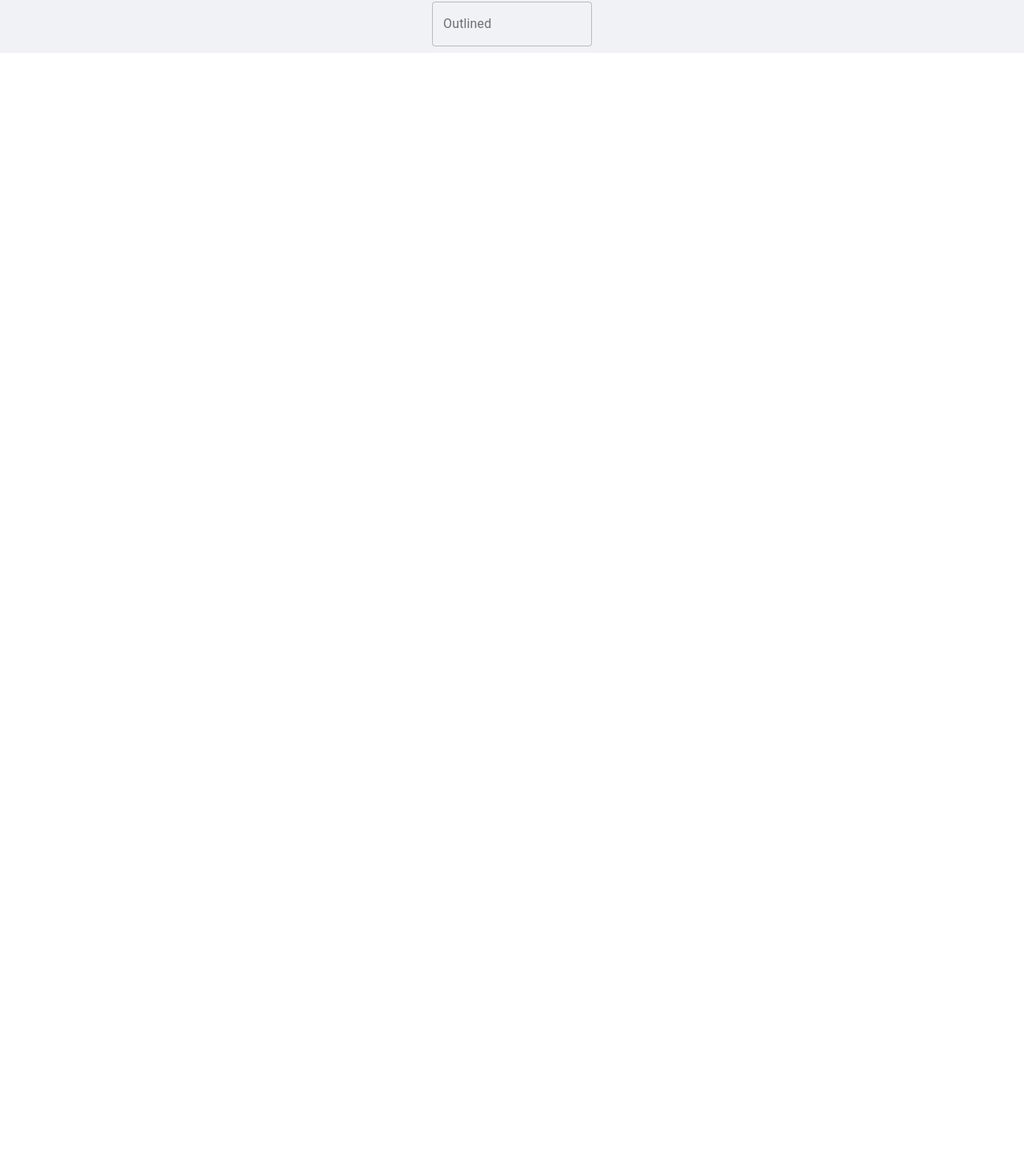
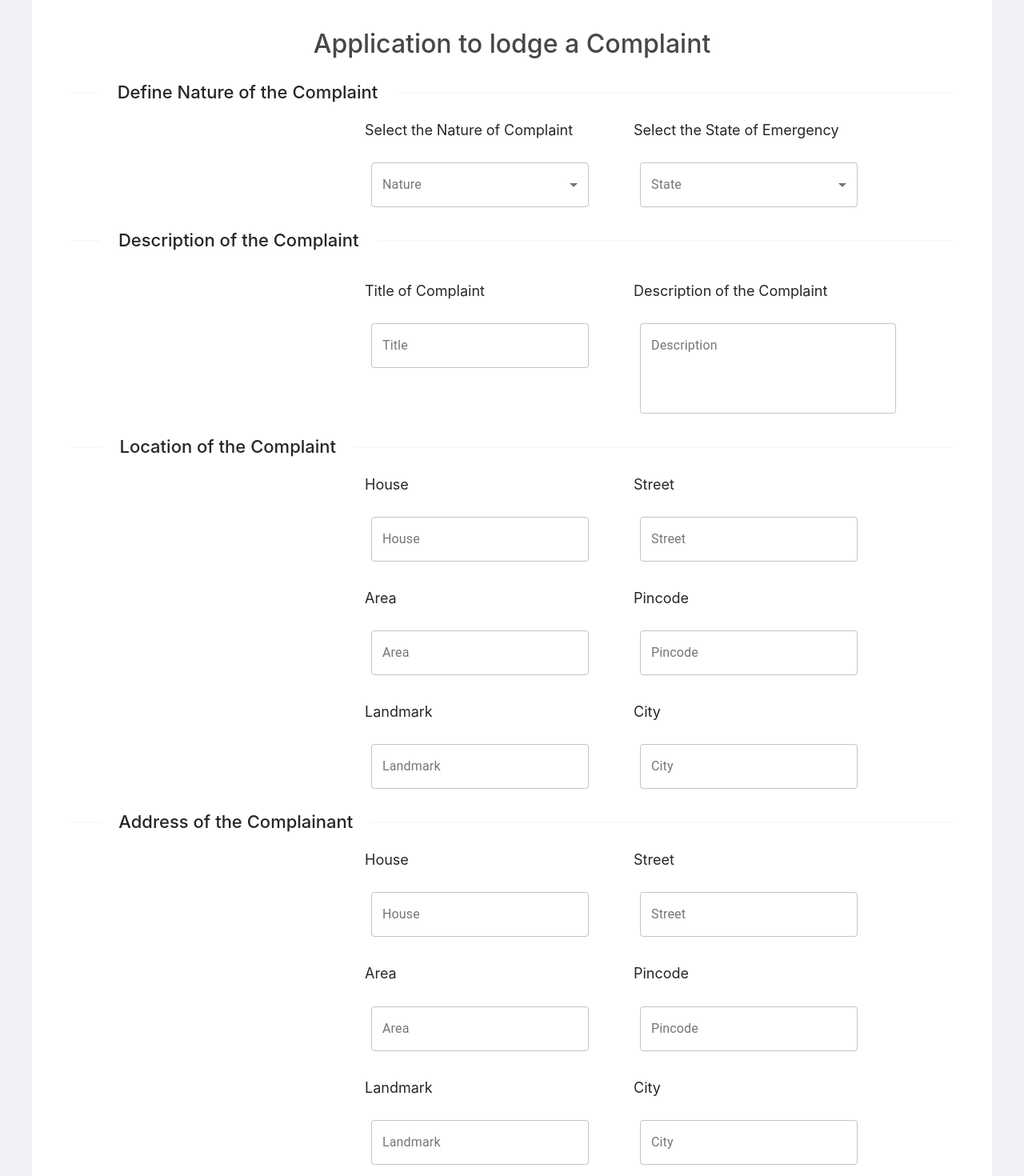
Before and after one commit to arpitm859/Road-App, a React (Create React App) app in the folder client/: page /complains in a window 1280 px wide. Shown: the part 136-1606 px from the top of the page at 80% size. Before the commit the page ends 800 px from the top, so only its background shows below. Built offline with nearby package versions, Linux system fonts and the light colour scheme.

Commit message:
updated form frontend

```diff
--- a/client/src/App.css
+++ b/client/src/App.css
@@ -1,4 +1,4 @@
 .App {
-  text-align: center;
+  /* text-align: center; */
   background-color: #F0F2F5;
 }
--- a/client/src/components/complainCard/complainCard.jsx
+++ b/client/src/components/complainCard/complainCard.jsx
@@ -8,7 +8,7 @@ import './complainCard.css'
 
 const ComplainCard = ({ date, title, id, address, city, onSubmit, upvotes }) => {
 	const [progress, setProgress] = useState(0);
-	useEffect((id) => {
+	useEffect(() => {
 		const config = {
 			headers: {
 				Authorization: 'Bearer ' + localStorage.getItem('token'),
--- /dev/null
+++ b/client/src/pages/complains/complains.css
@@ -0,0 +1,10 @@
+.complaintHeading{
+      color: #454749;
+
+}
+
+.rowC{
+      display:flex;
+      flex-direction:row;
+      margin-left: 20rem;
+}
--- a/client/src/pages/complains/complains.jsx
+++ b/client/src/pages/complains/complains.jsx
@@ -2,7 +2,10 @@ import { React, useState } from 'react';
 import { useHistory } from 'react-router-dom';
 import axios from 'axios';
 import TextField from '@material-ui/core/TextField';
+import MenuItem from '@material-ui/core/MenuItem';
 import { makeStyles } from '@material-ui/core/styles';
+import './complains.css'
+import { Divider, Button } from 'antd';
 
 const useStyles = makeStyles((theme) => ({
 	root: {
@@ -10,10 +13,95 @@ const useStyles = makeStyles((theme) => ({
 			margin: theme.spacing(1),
 			width: 200,
 		},
+		backgroundColor:'white',
+		margin: '2.5rem',
+		padding: '3rem'
 	},
+
 }));
+
 const Complains = () => {
+
 	const history = useHistory();
+
+	const [type, setType] = useState();
+	const handleChange = (event) => {
+		setType(event.target.value);
+	};
+
+	const [title, setTitle] = useState();
+	const [description, setDescription] = useState();
+	const [house, setHouse] = useState();
+	const [street, setStreet] = useState();
+	const [area, setArea] = useState();
+	const [pincode, setPincode] = useState();
+	const [landmark, setLandmark] = useState();
+	const [city, setCity] = useState();
+
+	const [chouse, setCHouse] = useState();
+	const [cstreet, setCStreet] = useState();
+	const [carea, setCArea] = useState();
+	const [cpincode, setCPincode] = useState();
+	const [clandmark, setCLandmark] = useState();
+	const [ccity, setCCity] = useState();
+
+	const handleTitle = (event) => {
+	setTitle(event.target.value);
+	};
+
+	const handleDescription = (event) => {
+		setDescription(event.target.value);
+	};
+
+
+	const handleCHouse = (event) => {
+		setCHouse(event.target.value);
+	};
+
+	const handleCStreet = (event) => {
+		setCStreet(event.target.value);
+	};
+
+	const handleCArea = (event) => {
+		setCArea(event.target.value);
+	};
+
+	const handleCPincode = (event) => {
+		setCPincode(event.target.value);
+	};
+
+	const handleCLandmark = (event) => {
+		setCLandmark(event.target.value);
+	};
+
+	const handleCCity = (event) => {
+		setCCity(event.target.value);
+	};
+
+	const handleHouse = (event) => {
+		setHouse(event.target.value);
+	};
+
+	const handleStreet = (event) => {
+		setStreet(event.target.value);
+	};
+
+	const handleArea = (event) => {
+		setArea(event.target.value);
+	};
+
+	const handlePincode = (event) => {
+		setPincode(event.target.value);
+	};
+
+	const handleLandmark = (event) => {
+		setLandmark(event.target.value);
+	};
+
+	const handleCity = (event) => {
+		setCity(event.target.value);
+	};
+
 	const [complaints, setComplaints] = useState({
 		complaintType: '',
 		emergencyState: '',
@@ -33,70 +121,296 @@ const Complains = () => {
 		complainantLandmark: '',
 	});
 
-	const {
-		complaintType,
-		emergencyState,
-		complaintTitle,
-		description,
-		house,
-		street,
-		area,
-		pincode,
-		city,
-		landmark,
-		complainantHouse,
-		complainantStreet,
-		complainantArea,
-		complainantPincode,
-		complainantCity,
-		complainantLandmark,
-	} = complaints;
+	// const {
+	// 	complaintType,
+	// 	emergencyState,
+	// 	complaintTitle,
+	// 	description,
+	// 	house,
+	// 	street,
+	// 	area,
+	// 	pincode,
+	// 	city,
+	// 	landmark,
+	// 	complainantHouse,
+	// 	complainantStreet,
+	// 	complainantArea,
+	// 	complainantPincode,
+	// 	complainantCity,
+	// 	complainantLandmark,
+	// } = complaints;
 
-	const onChange = (e) =>
-		setComplaints({ ...complaints, [e.target.name]: e.target.value });
+	// const onChange = (e) =>
+	// 	setComplaints({ ...complaints, [e.target.name]: e.target.value });
 
-	const onSubmit = async () => {
-		const newComplaint = {
-			title: complaintType,
-			description: description,
-			emergencyState: emergencyState,
-			complaint_house: house,
-			complaint_street: street,
-			complaint_area: area,
-			complaint_pin: pincode,
-			complaint_landmark: landmark,
-			complaint_city: city,
-			complainant_house_no: complainantHouse,
-			complainant_street: complainantStreet,
-			complainant_area: complainantArea,
-			complainant_pin: complainantPincode,
-			complainant_landmark: complainantLandmark,
-			complainant_city: complainantCity,
-		};
-		try {
-			const config = {
-				headers: {
-					Authorization: 'Bearer ' + localStorage.getItem('token'),
-				},
-			};
-			const res = await axios.post('/complaints', newComplaint, config);
-			if (res.data.success) {
-				console.log(res);
-				history.push('/my-complaints');
-			} else {
-				alert(res.error.msg);
-			}
-		} catch (err) {
-			console.error(err);
-		}
-	};
+	// const onSubmit = async () => {
+	// 	const newComplaint = {
+	// 		title: complaintType,
+	// 		description: description,
+	// 		emergencyState: emergencyState,
+	// 		complaint_house: house,
+	// 		complaint_street: street,
+	// 		complaint_area: area,
+	// 		complaint_pin: pincode,
+	// 		complaint_landmark: landmark,
+	// 		complaint_city: city,
+	// 		complainant_house_no: complainantHouse,
+	// 		complainant_street: complainantStreet,
+	// 		complainant_area: complainantArea,
+	// 		complainant_pin: complainantPincode,
+	// 		complainant_landmark: complainantLandmark,
+	// 		complainant_city: complainantCity,
+	// 	};
+	// 	try {
+	// 		const config = {
+	// 			headers: {
+	// 				Authorization: 'Bearer ' + localStorage.getItem('token'),
+	// 			},
+	// 		};
+	// 		const res = await axios.post('/complaints', newComplaint, config);
+	// 		if (res.data.success) {
+	// 			console.log(res);
+	// 			history.push('/my-complaints');
+	// 		} else {
+	// 			alert(res.error.msg);
+	// 		}
+	// 	} catch (err) {
+	// 		console.error(err);
+	// 	}
+	// };
 
 	const classes = useStyles();
+
 	return (
 		<div>
 			<form className={classes.root} noValidate>
-				<h2 style={{ color: '#454749' }}> Application to lodge a Complaint </h2>
-				<TextField label='Outlined' variant='outlined' />
+				<h2 style={{ color: '#454749' , textAlign:'center',padding:'0.5rem'}}> Application to lodge a Complaint </h2>
+				<div >
+					<Divider orientation="left" style={{fontSize:'22px'}}>Define Nature of the Complaint</Divider>
+					<div className="rowC" >
+					<div style={{paddingLeft:'3rem'}}>
+						<p style={{fontSize:'18px'}}> Select the Nature of Complaint</p>
+							<TextField
+								id="outlined-select-type"
+								select label="Nature"
+								value={type}
+								onChange={handleChange}
+								variant="outlined"
+								style={{width:'17rem'}}
+								>
+								<MenuItem value="Potholes">Potholes</MenuItem>
+								<MenuItem value="Traffic">Traffic</MenuItem>
+								<MenuItem value="Road Condition">Condition of the Road</MenuItem>
+								<MenuItem value="Others">Others</MenuItem>
+							</TextField>
+						</div>
+						<div style={{paddingLeft:'3rem'}}>
+							<p style={{fontSize:'18px'}}>Select the State of Emergency</p>
+							<TextField
+								id="outlined-select-type"
+								select label="State"
+								value={type}
+								onChange={handleChange}
+								variant="outlined"
+								style={{width:'17rem'}}
+								>
+								<MenuItem value="Low">Low</MenuItem>
+								<MenuItem value="Medium">Medium</MenuItem>
+								<MenuItem value="High">High</MenuItem>
+								<MenuItem value="Death">Death</MenuItem>
+							</TextField>
+						</div>
+					</div>
+				</div>
+				<Divider orientation="left" style={{fontSize:'22px'}}>Description of the Complaint</Divider>
+				<div style={{paddingTop:'1rem'}}>
+					<div className="rowC">
+					<div style={{paddingLeft:'3rem'}}>
+						<p style={{fontSize:'18px'}}> Title of Complaint</p>
+						<TextField
+							id="outlined"
+							label="Title"
+							multiline
+							value={title}
+							onChange={handleTitle}
+							variant="outlined"
+							style={{width:'17rem'}}
+							/>
+						</div>
+						<div style={{paddingLeft:'3rem'}}>
+							<p style={{fontSize:'18px'}}>Description of the Complaint</p>
+							<TextField
+							id="outlined"
+							label="Description"
+							multiline
+							value={description}
+							onChange={handleDescription}
+							rows={4}
+							variant="outlined"
+							style={{width:"20rem"}}
+							/>
+						</div>
+					</div>
+					<Divider orientation="left" style={{fontSize:'22px'}}>Location of the Complaint</Divider>
+					<div className="rowC">
+					<div style={{paddingLeft:'3rem'}}>
+						<p style={{fontSize:'18px'}}> House</p>
+						<TextField
+							id="outlined"
+							label="House"
+							multiline
+							value={house}
+							onChange={handleHouse}
+							variant="outlined"
+							style={{width:'17rem'}}
+							/>
+						</div>
+						<div style={{paddingLeft:'3rem'}}>
+							<p style={{fontSize:'18px'}}>Street</p>
+							<TextField
+							id="outlined"
+							label="Street"
+							multiline
+							value={street}
+							onChange={handleStreet}
+							variant="outlined"
+							style={{width:"17rem"}}
+							/>
+						</div>
+					</div>
+					<div className="rowC" style={{paddingTop:"1.5rem"}}>
+					<div style={{paddingLeft:'3rem'}}>
+						<p style={{fontSize:'18px'}}> Area</p>
+						<TextField
+							id="outlined"
+							label="Area"
+							multiline
+							value={area}
+							onChange={handleArea}
+							variant="outlined"
+							style={{width:'17rem'}}
+							/>
+						</div>
+						<div style={{paddingLeft:'3rem'}}>
+							<p style={{fontSize:'18px'}}>Pincode</p>
+							<TextField
+							id="outlined"
+							label="Pincode"
+							multiline
+							value={pincode}
+							onChange={handlePincode}
+							variant="outlined"
+							style={{width:'17rem'}}
+							/>
+						</div>
+					</div>
+					<div className="rowC" style={{paddingTop:"1.5rem"}}>
+					<div style={{paddingLeft:'3rem'}}>
+						<p style={{fontSize:'18px'}}>Landmark</p>
+						<TextField
+							id="outlined"
+							label="Landmark"
+							multiline
+							value={landmark}
+							onChange={handleLandmark}
+							variant="outlined"
+							style={{width:'17rem'}}
+							/>
+						</div>
+						<div style={{paddingLeft:'3rem'}}>
+							<p style={{fontSize:'18px'}}>City</p>
+							<TextField
+							id="outlined"
+							label="City"
+							multiline
+							value={city}
+							onChange={handleCity}
+							variant="outlined"
+							style={{width:'17rem'}}
+							/>
+						</div>
+					</div>
+					<Divider orientation="left" style={{fontSize:'22px'}}>Address of the Complainant</Divider>
+					<div className="rowC">
+					<div style={{paddingLeft:'3rem'}}>
+						<p style={{fontSize:'18px'}}>House</p>
+						<TextField
+							id="outlined"
+							label="House"
+							multiline
+							value={chouse}
+							onChange={handleCHouse}
+							variant="outlined"
+							style={{width:'17rem'}}
+							/>
+						</div>
+						<div style={{paddingLeft:'3rem'}}>
+							<p style={{fontSize:'18px'}}>Street</p>
+							<TextField
+							id="outlined"
+							label="Street"
+							multiline
+							value={cstreet}
+							onChange={handleCStreet}
+							variant="outlined"
+							style={{width:"17rem"}}
+							/>
+						</div>
+					</div>
+					<div className="rowC" style={{paddingTop:"1.5rem"}}>
+					<div style={{paddingLeft:'3rem'}}>
+						<p style={{fontSize:'18px'}}> Area</p>
+						<TextField
+							id="outlined"
+							label="Area"
+							multiline
+							value={carea}
+							onChange={handleCArea}
+							variant="outlined"
+							style={{width:'17rem'}}
+							/>
+						</div>
+						<div style={{paddingLeft:'3rem'}}>
+							<p style={{fontSize:'18px'}}>Pincode</p>
+							<TextField
+							id="outlined"
+							label="Pincode"
+							multiline
+							value={cpincode}
+							onChange={handleCPincode}
+							variant="outlined"
+							style={{width:'17rem'}}
+							/>
+						</div>
+					</div>
+					<div className="rowC" style={{paddingTop:"1.5rem"}}>
+					<div style={{paddingLeft:'3rem'}}>
+						<p style={{fontSize:'18px'}}>Landmark</p>
+						<TextField
+							id="outlined"
+							label="Landmark"
+							multiline
+							value={clandmark}
+							onChange={handleCLandmark}
+							variant="outlined"
+							style={{width:'17rem'}}
+							/>
+						</div>
+						<div style={{paddingLeft:'3rem'}}>
+							<p style={{fontSize:'18px'}}>City</p>
+							<TextField
+							id="outlined"
+							label="City"
+							multiline
+							value={ccity}
+							onChange={handleCCity}
+							variant="outlined"
+							style={{width:'17rem'}}
+							/>
+						</div>
+					</div>
+					<Button type='primary' shape='round' style={{marginLeft:'40rem', marginTop:'3rem'}}>Submit</Button>
+				</div>
 			</form>
 		</div>
 	);
```
Also changed, not shown: 1 other file (tests, documents, lock files or other folders).
